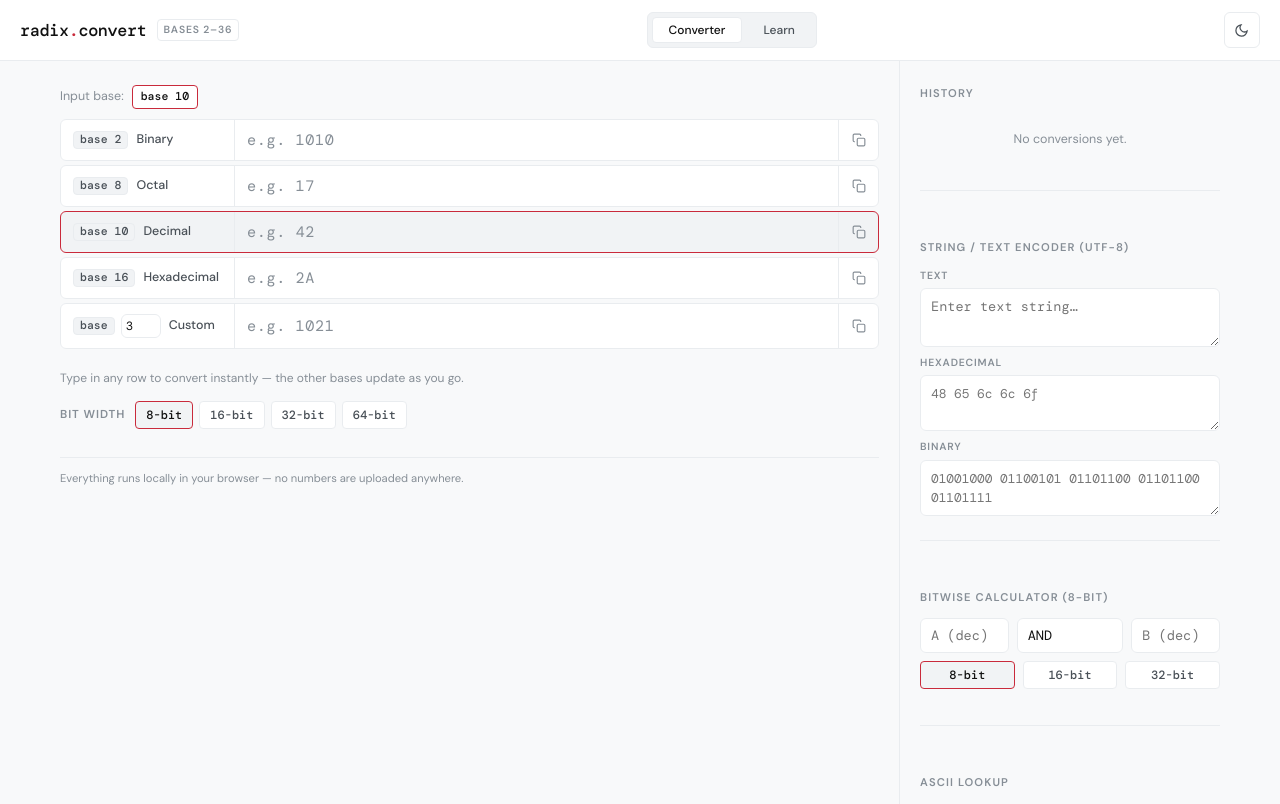
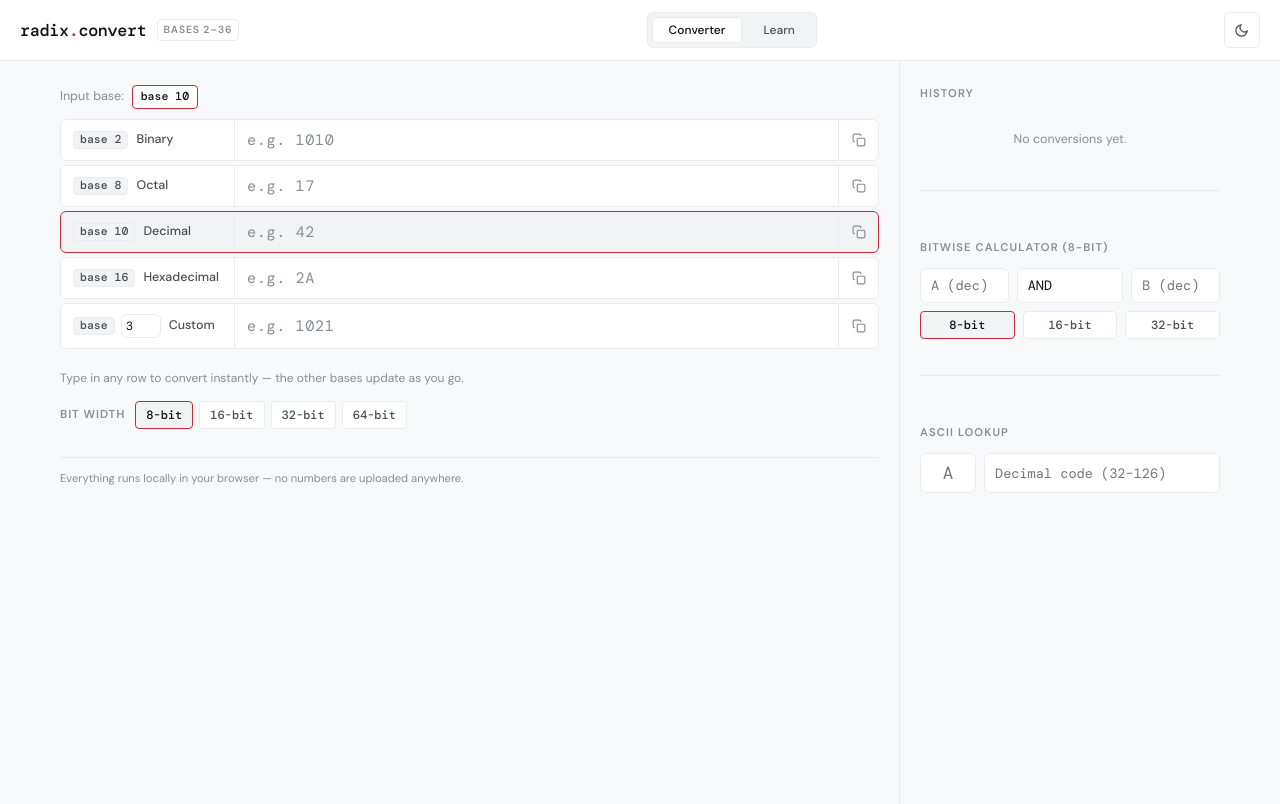
Before and after one commit to Lianhahaha/Radix, a React (Vite) app: page / in a window 1280 px wide. Built offline with nearby package versions, Linux system fonts and the light colour scheme; a web font is replaced by a local one.

Commit message:
refactor: remove the UTF-8 string encoder
The text/hex/binary codec and its byte-by-byte proof are a different tool from radix conversion and duplicate what ASCII lookup does. Extras now holds only the bitwise calculator and ASCII lookup.

```diff
--- a/src/components/ExtrasContainer.jsx
+++ b/src/components/ExtrasContainer.jsx
@@ -1,63 +1,7 @@
-import { useMemo, useState } from 'react';
-import StringCodec from './StringCodec';
+import { useState } from 'react';
 import BitwiseCalc from './BitwiseCalc';
 import AsciiLookup from './AsciiLookup';
 import { formatBinary } from '../utils/convert';
-
-const PROOF_BYTE_LIMIT = 5;
-
-function StringProof({ bytes }) {
-  const [tab, setTab] = useState('hex');
-
-  return (
-    <section className="proof fade-in" aria-live="polite">
-      <div className="section-label">Here&apos;s why — UTF-8 encoding</div>
-
-      <div className="proof-tabs" role="tablist" aria-label="Encoding view">
-        <button
-          className={`proof-tab ${tab === 'hex' ? 'active' : ''}`}
-          onClick={() => setTab('hex')}
-          role="tab"
-          aria-selected={tab === 'hex'}
-        >
-          to Hexadecimal
-        </button>
-        <button
-          className={`proof-tab ${tab === 'bin' ? 'active' : ''}`}
-          onClick={() => setTab('bin')}
-          role="tab"
-          aria-selected={tab === 'bin'}
-        >
-          to Binary
-        </button>
-      </div>
-
-      <div className="proof-body">
-        {bytes.slice(0, PROOF_BYTE_LIMIT).map((byte, i) => (
-          <div key={i} className="proof-row">
-            <div className="proof-title">
-              Byte {i + 1} — {byte} decimal
-            </div>
-            <div className="step-math-line">Decimal: {byte}</div>
-            {tab === 'hex' && (
-              <div className="step-math-line proof-amber">
-                Hexadecimal: {byte.toString(16).padStart(2, '0').toUpperCase()}
-              </div>
-            )}
-            {tab === 'bin' && (
-              <div className="step-math-line proof-green">
-                Binary: {byte.toString(2).padStart(8, '0')}
-              </div>
-            )}
-          </div>
-        ))}
-        {bytes.length > PROOF_BYTE_LIMIT && (
-          <div className="proof-more">…and {bytes.length - PROOF_BYTE_LIMIT} more bytes</div>
-        )}
-      </div>
-    </section>
-  );
-}
 
 function BitwiseProof({ op, a, b, result }) {
   return (
@@ -89,51 +33,26 @@ function BitwiseProof({ op, a, b, result }) {
 }
 
 export default function ExtrasContainer() {
-  // String state
-  const [text, setText] = useState('');
-  const [hex, setHex] = useState('');
-  const [binary, setBinary] = useState('');
-  const [hexError, setHexError] = useState('');
-  const [activeTool, setActiveTool] = useState(null);
-
-  // Bitwise state
   const [op, setOp] = useState('AND');
   const [a, setA] = useState('');
   const [b, setB] = useState('');
   const [bits, setBits] = useState(8);
   const [bitwiseResult, setBitwiseResult] = useState(null);
+  const [tool, setTool] = useState(null);
 
-  // The proof must describe the UTF-8 bytes that were actually encoded —
-  // not UTF-16 code units, which differ for anything outside ASCII.
-  const bytes = useMemo(() => Array.from(new TextEncoder().encode(text)), [text]);
-  const showStringProof = activeTool === 'string' && bytes.length > 0 && !hexError;
-  const showBitwiseProof = activeTool === 'bitwise' && !!bitwiseResult;
+  const showBitwiseProof = tool === 'bitwise' && !!bitwiseResult;
 
   return (
     <>
-      <StringCodec
-        text={text}
-        setText={(value) => { setText(value); setActiveTool('string'); }}
-        hex={hex}
-        setHex={(value) => { setHex(value); setActiveTool('string'); }}
-        binary={binary}
-        setBinary={setBinary}
-        hexError={hexError}
-        setHexError={setHexError}
-      />
-      {showStringProof && <StringProof bytes={bytes} />}
-
-      <hr className="divider" />
-
       <BitwiseCalc
         op={op}
-        setOp={(value) => { setOp(value); setActiveTool('bitwise'); }}
+        setOp={(value) => { setOp(value); setTool('bitwise'); }}
         a={a}
-        setA={(value) => { setA(value); setActiveTool('bitwise'); }}
+        setA={(value) => { setA(value); setTool('bitwise'); }}
         b={b}
-        setB={(value) => { setB(value); setActiveTool('bitwise'); }}
+        setB={(value) => { setB(value); setTool('bitwise'); }}
         bits={bits}
-        setBits={(value) => { setBits(value); setActiveTool('bitwise'); }}
+        setBits={(value) => { setBits(value); setTool('bitwise'); }}
         onResult={setBitwiseResult}
       />
       {showBitwiseProof && <BitwiseProof op={op} a={a} b={b} result={bitwiseResult} />}
--- a/src/components/StringCodec.jsx
+++ /dev/null
@@ -1,104 +0,0 @@
-import { useCallback } from 'react';
-
-const HEX_INPUT_RE = /^[0-9a-fA-F\s]*$/;
-
-export default function StringCodec({
-  text, setText,
-  hex, setHex,
-  binary, setBinary,
-  hexError, setHexError,
-}) {
-  const handleTextChange = useCallback((event) => {
-    const value = event.target.value;
-    setText(value);
-    setHexError('');
-
-    try {
-      const utf8 = new TextEncoder().encode(value);
-      setHex(Array.from(utf8, byte => byte.toString(16).padStart(2, '0')).join(' '));
-      setBinary(Array.from(utf8, byte => byte.toString(2).padStart(8, '0')).join(' '));
-    } catch {
-      setHex('');
-      setBinary('');
-      setHexError('Unable to encode this text as UTF-8');
-    }
-  }, [setText, setHex, setBinary, setHexError]);
-
-  const handleHexChange = useCallback((event) => {
-    const value = event.target.value;
-    setHex(value);
-
-    if (!HEX_INPUT_RE.test(value)) {
-      setHexError('Hexadecimal accepts 0–9 and A–F only');
-      return;
-    }
-
-    const clean = value.replace(/\s/g, '');
-    if (clean.length % 2 !== 0) {
-      setHexError('Hexadecimal needs an even number of digits (two per byte)');
-      return;
-    }
-
-    setHexError('');
-    const bytes = new Uint8Array(clean.length / 2);
-    for (let i = 0; i < bytes.length; i++) {
-      bytes[i] = parseInt(clean.slice(i * 2, i * 2 + 2), 16);
-    }
-
-    try {
-      // fatal: reject malformed UTF-8 instead of showing replacement characters.
-      setText(new TextDecoder('utf-8', { fatal: true }).decode(bytes));
-      setBinary(Array.from(bytes, byte => byte.toString(2).padStart(8, '0')).join(' '));
-    } catch {
-      setText('');
-      setBinary('');
-      setHexError('These bytes are not valid UTF-8');
-    }
-  }, [setHex, setText, setBinary, setHexError]);
-
-  return (
-    <div className="string-codec-section">
-      <div className="section-label">String / Text Encoder (UTF-8)</div>
-
-      <div className="codec-fields">
-        <label className="codec-field">
-          <span className="codec-label">Text</span>
-          <textarea
-            className="custom-base-input"
-            placeholder="Enter text string…"
-            value={text}
-            onChange={handleTextChange}
-            rows={2}
-          />
-        </label>
-
-        <label className="codec-field">
-          <span className="codec-label">Hexadecimal</span>
-          <textarea
-            className="custom-base-input codec-hex"
-            placeholder="48 65 6c 6c 6f"
-            value={hex}
-            onChange={handleHexChange}
-            rows={2}
-            spellCheck={false}
-            aria-invalid={!!hexError}
-          />
-        </label>
-
-        <label className="codec-field">
-          <span className="codec-label">Binary</span>
-          <textarea
-            className="custom-base-input codec-bin"
-            placeholder="01001000 01100101 01101100 01101100 01101111"
-            value={binary}
-            readOnly
-            rows={2}
-            spellCheck={false}
-          />
-        </label>
-      </div>
-
-      {hexError && <div className="field-error">{hexError}</div>}
-    </div>
-  );
-}
--- a/src/index.css
+++ b/src/index.css
@@ -994,35 +994,11 @@ select {
   color: var(--text-3);
 }
 
-/* ── String codec & proofs ───────────────────────────────────────── */
-.string-codec-section,
+/* ── Extras tools & proofs ───────────────────────────────────────── */
 .bitwise-section,
 .ascii-section {
   margin-top: 24px;
 }
-
-.codec-fields {
-  display: flex;
-  flex-direction: column;
-  gap: 8px;
-}
-
-.codec-field {
-  display: flex;
-  flex-direction: column;
-  gap: 4px;
-}
-
-.codec-label {
-  font-size: 0.65rem;
-  font-weight: 600;
-  letter-spacing: 0.08em;
-  text-transform: uppercase;
-  color: var(--text-3);
-}
-
-.codec-hex { color: var(--amber); font-size: 0.8rem; }
-.codec-bin { color: var(--green); font-size: 0.8rem; }
 
 .proof { margin-top: 24px; }
 
```
